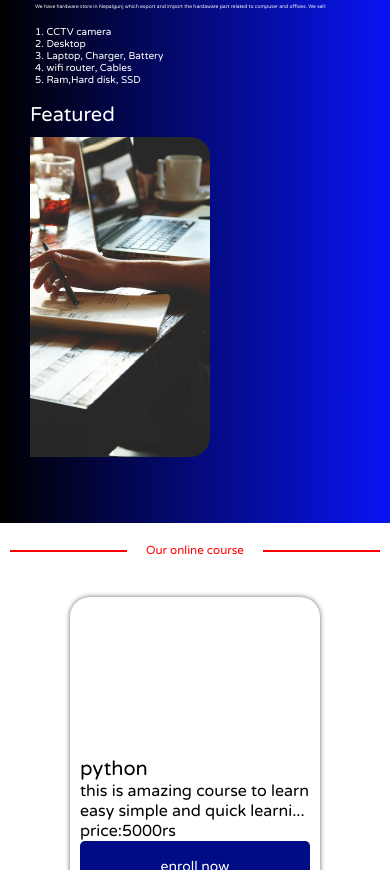
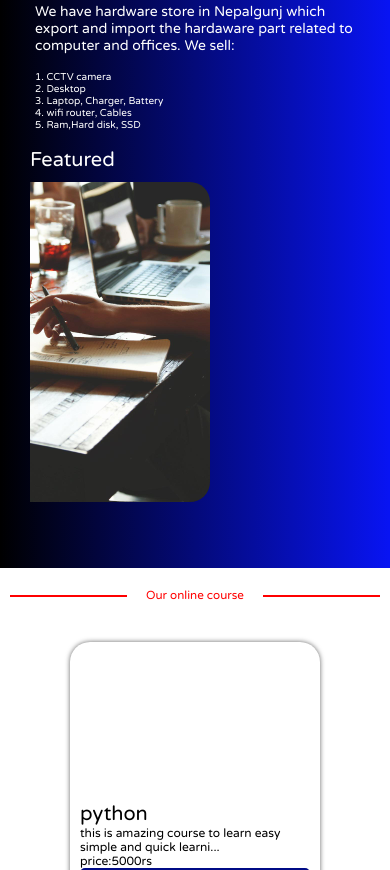
Before and after one commit to Simon12sc/digital, a plain HTML site: page index.html in a window 390 px wide. Shown: the part 1130-2000 px from the top of the page. Drawn offline with Linux system fonts and the light colour scheme.

Commit message:
Update style.css

```diff
--- a/style.css
+++ b/style.css
@@ -238,7 +238,7 @@
   padding:10px;
 }
 .courseBottom p{
-  font-size: 16px;
+  font-size: 12px;
 }
 .courseBottom button{
   background: #000B86;
@@ -300,9 +300,7 @@ color:white;
   a{
     font-size: 10px;
   }
-  p{
-    font-size: 5px;
-  }
+
   h1{
     font-size: 20px;
 
```
